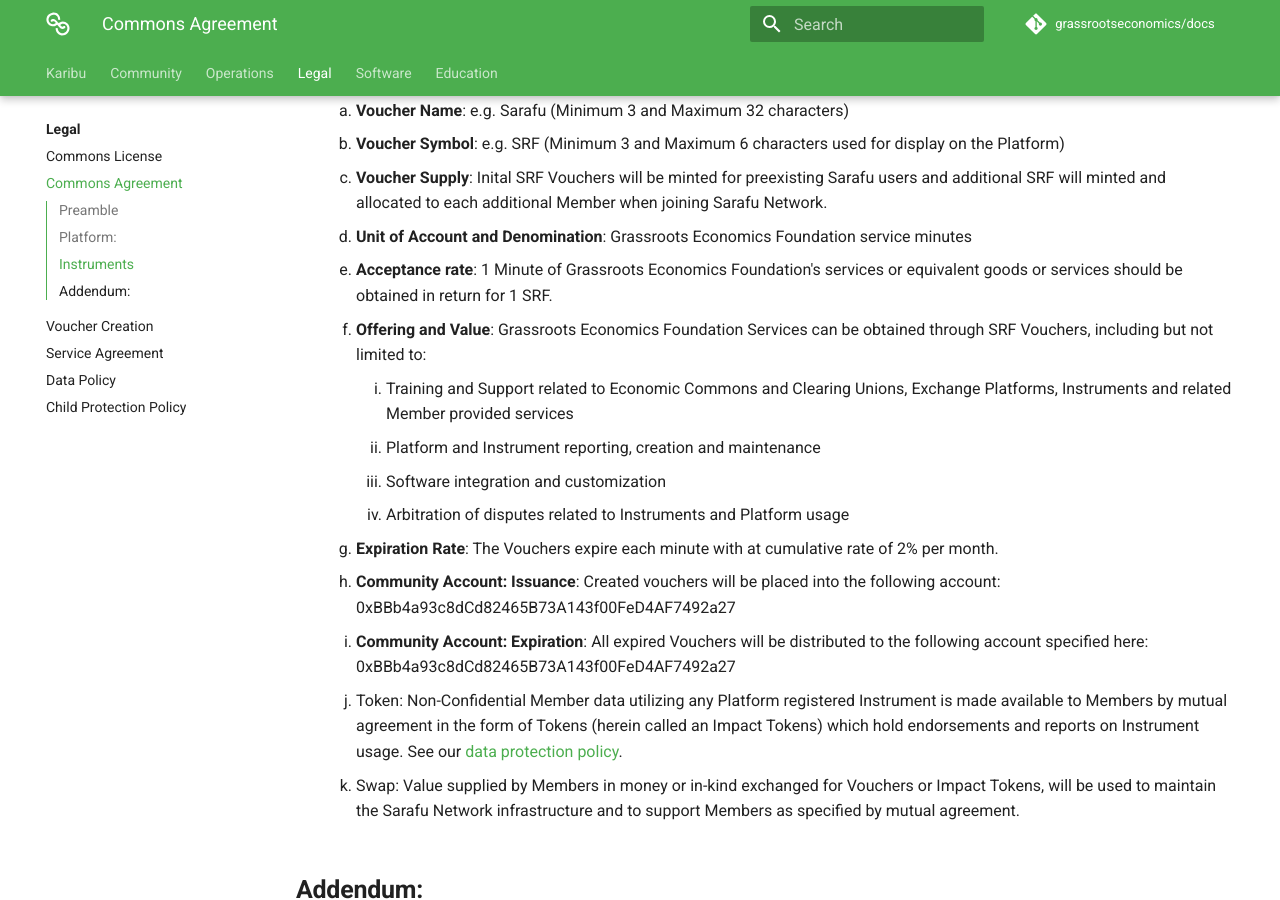
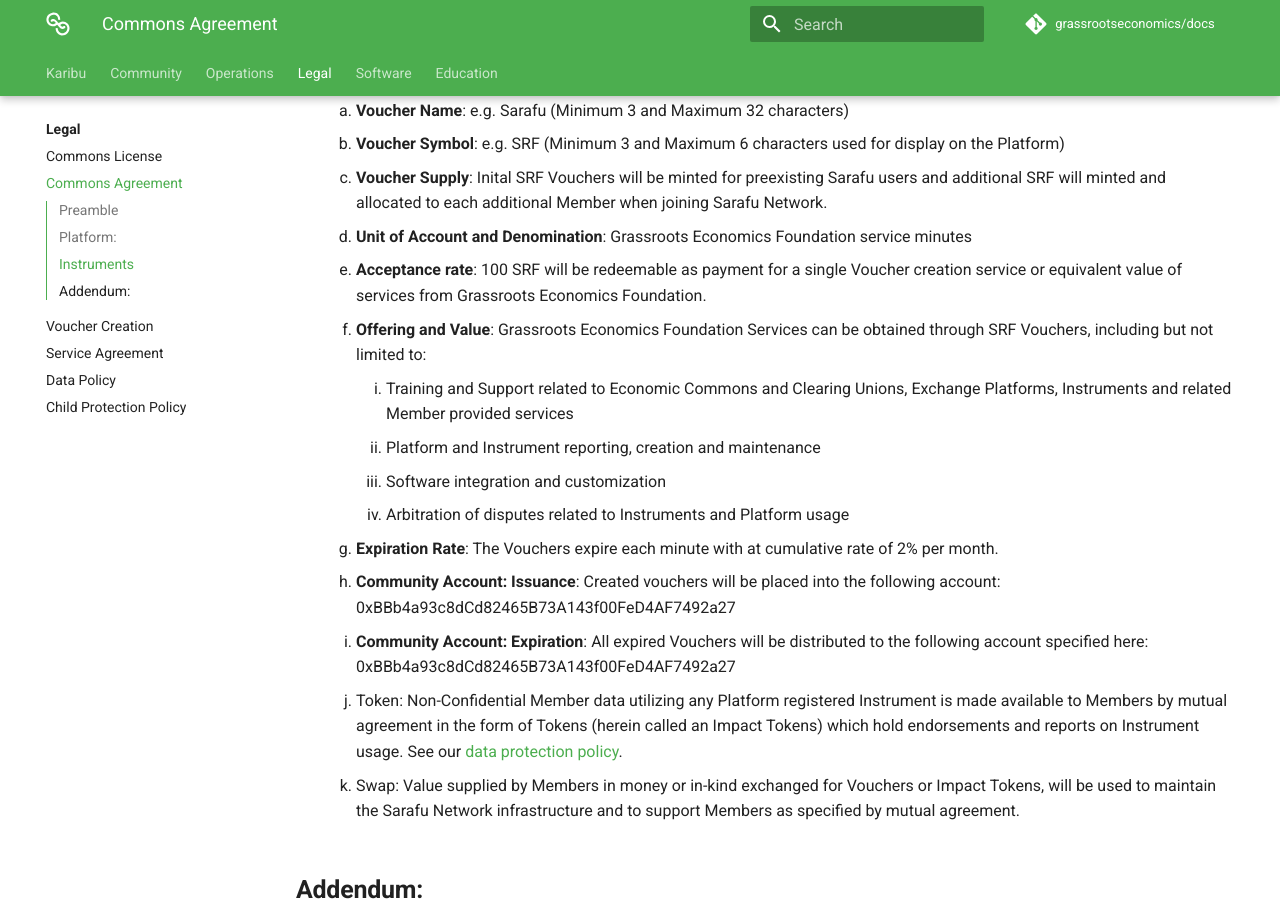
Before and after one commit to grassrootseconomics/docs.grassecon.org, an MkDocs documentation site: the page built from docs/legal/agreement.md, in a window 1280 px wide and 900 px high, scrolled down 803 px. Built offline with MkDocs 1.6.1 and Material for MkDocs 9.7.7, drawn with Linux system fonts in a browser that asks for light colours; comment, search, counter and statistics services are not loaded.

Commit message:
updated acceptance rate

```diff
--- a/docs/legal/agreement.md
+++ b/docs/legal/agreement.md
@@ -22,7 +22,7 @@
     2. **Voucher Symbol**: e.g. SRF (Minimum 3 and Maximum 6 characters used for display on the Platform)
     3. **Voucher Supply**: Inital SRF Vouchers will be minted for preexisting Sarafu users and additional SRF will minted and allocated to each additional Member when joining Sarafu Network.
     5. **Unit of Account and Denomination**: Grassroots Economics Foundation service minutes
-    5. **Acceptance rate**: 1 Minute of Grassroots Economics Foundation's services or equivalent goods or services should be obtained in return for 1 SRF.
+    5. **Acceptance rate**: 100 SRF will be redeemable as payment for a single Voucher creation service or equivalent value of services from Grassroots Economics Foundation.
     6. **Offering and Value**: Grassroots Economics Foundation Services can be obtained through SRF Vouchers, including but not limited to:
         1. Training and Support related to Economic Commons and Clearing Unions, Exchange Platforms, Instruments and related Member provided services
         2. Platform and Instrument reporting, creation and maintenance
```
